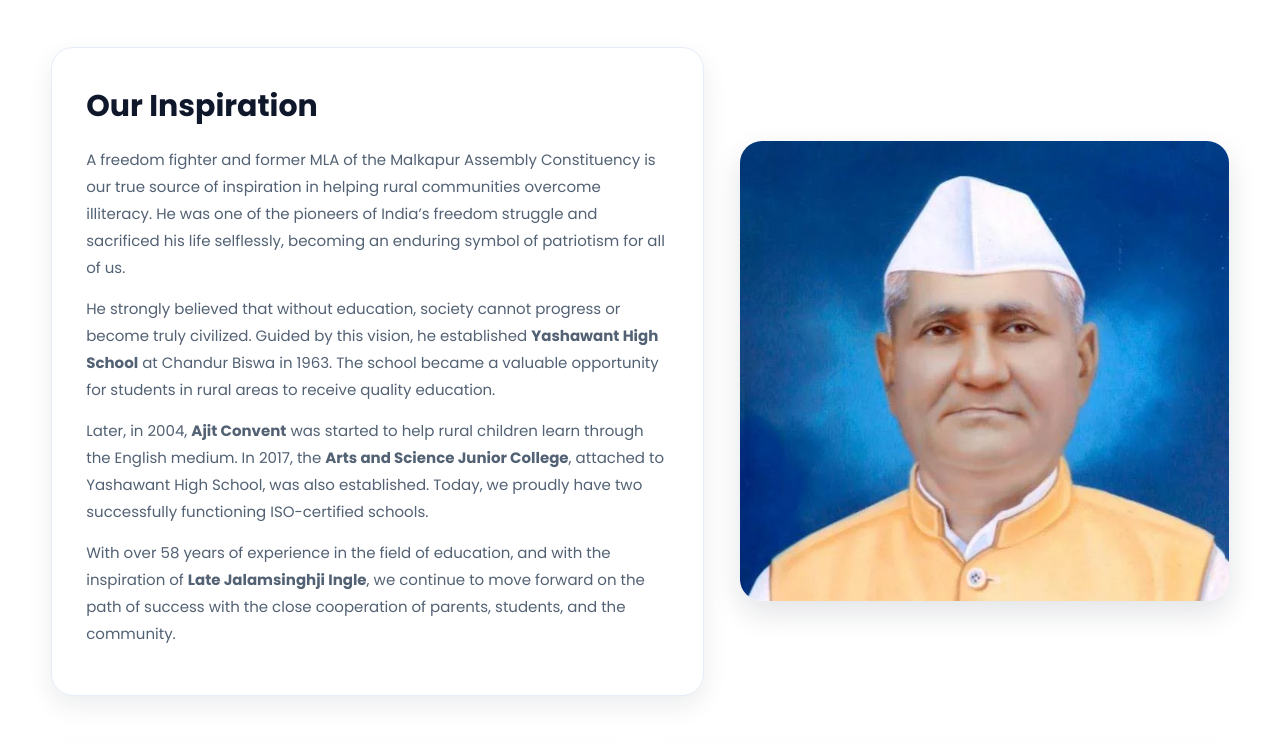
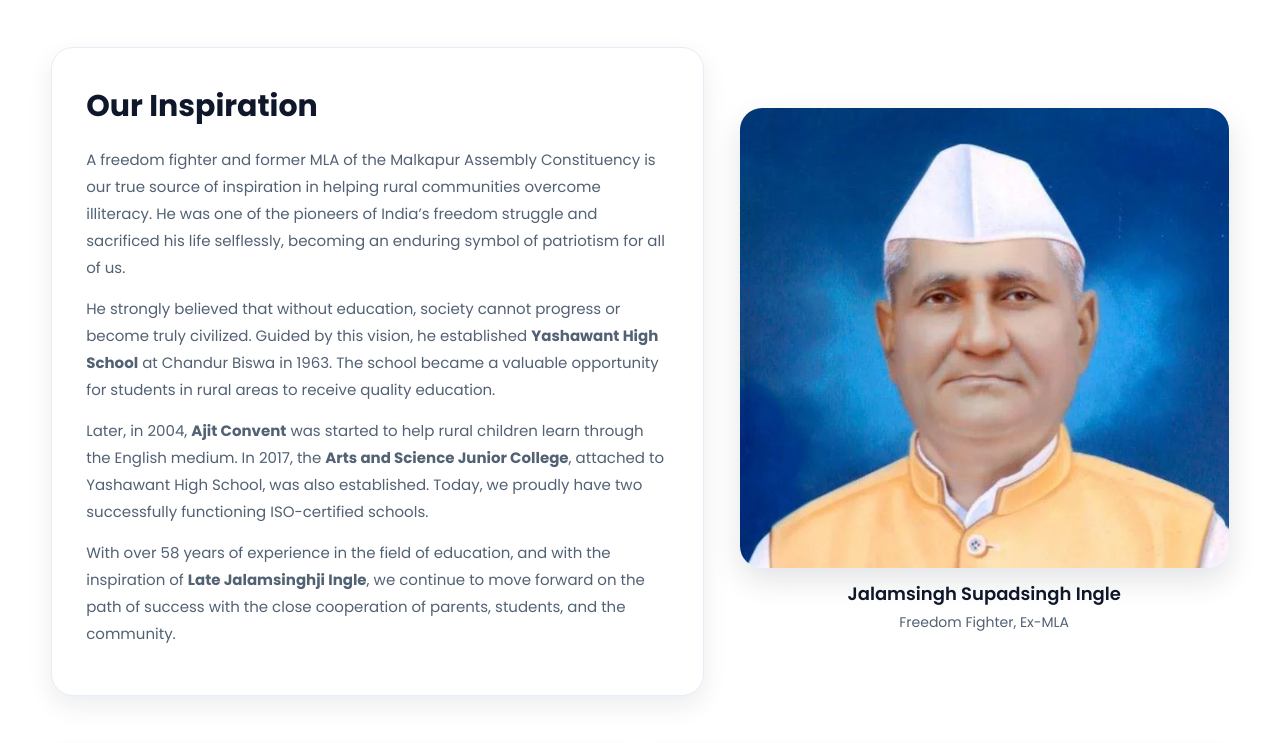
Before and after one commit to SayliWatpal/AjitInternationSchool-Website, a plain HTML site: page index.html in a window 1280 px wide. Shown: the part 1451-2194 px from the top of the page. Drawn offline with Linux system fonts and the light colour scheme.

Commit message:
Updated inspiration section layout

```diff
--- a/index.html
+++ b/index.html
@@ -35,7 +35,7 @@
 
     <nav class="navbar" id="navbar">
       <ul>
-        <li><a href="index.html" class="nav-link">Home</a></li>
+        <li><a href="/" class="nav-link">Home</a></li>
         <li><a href="about.html" class="nav-link">About Us</a></li>
         <li><a href="mandatory-disclosure.html" class="nav-link">Mandatory Disclosure</a></li>
         <li><a href="curriculum.html" class="nav-link">Curriculum</a></li>
@@ -92,26 +92,41 @@
 
 <!-- OUR INSPIRATION SECTION START -->
 <div class="inspiration-wrapper">
+
+  <!-- LEFT: TEXT -->
   <div class="inspiration-content">
     <h3>Our Inspiration</h3>
+
     <p>
       A freedom fighter and former MLA of the Malkapur Assembly Constituency is our true source of inspiration in helping rural communities overcome illiteracy. He was one of the pioneers of India’s freedom struggle and sacrificed his life selflessly, becoming an enduring symbol of patriotism for all of us.
     </p>
+
     <p>
       He strongly believed that without education, society cannot progress or become truly civilized. Guided by this vision, he established <strong>Yashawant High School</strong> at Chandur Biswa in 1963. The school became a valuable opportunity for students in rural areas to receive quality education.
     </p>
+
     <p>
       Later, in 2004, <strong>Ajit Convent</strong> was started to help rural children learn through the English medium. In 2017, the <strong>Arts and Science Junior College</strong>, attached to Yashawant High School, was also established. Today, we proudly have two successfully functioning ISO-certified schools.
     </p>
+
     <p>
       With over 58 years of experience in the field of education, and with the inspiration of <strong>Late Jalamsinghji Ingle</strong>, we continue to move forward on the path of success with the close cooperation of parents, students, and the community.
     </p>
   </div>
 
+  <!-- RIGHT: IMAGE -->
   <div class="inspiration-image">
-        <img src="images/inspiration.webp" alt="Late Jalamsinghji Ingle">
+    <img src="images/inspiration.webp" alt="Jalamsingh Ingle">
+
+    <div class="inspiration-caption">
+      <h4>Jalamsingh Supadsingh Ingle</h4>
+      <p>Freedom Fighter, Ex-MLA</p>
     </div>
   </div>
+
+</div>
+
+
     <!-- OUR INSPIRATION SECTION END -->
 
     <div class="flashcards">
--- a/style.css
+++ b/style.css
@@ -740,6 +740,28 @@
   box-shadow: 0 12px 30px rgba(15, 23, 42, 0.12);
 }
 
+/* Caption below inspiration image */
+.inspiration-image {
+  text-align: center;
+}
+
+.inspiration-caption {
+  margin-top: 12px;
+}
+
+.inspiration-caption h4 {
+  margin: 6px 0 2px;
+  font-size: 18px;
+  font-weight: 600;
+  color: #0f172a;
+}
+
+.inspiration-caption p {
+  margin: 0;
+  font-size: 14px;
+  color: #526173;
+}
+
 .management-section {
   background: #ffffff;
 }
```
Lines whose indentation alone changed are shown as unchanged.
